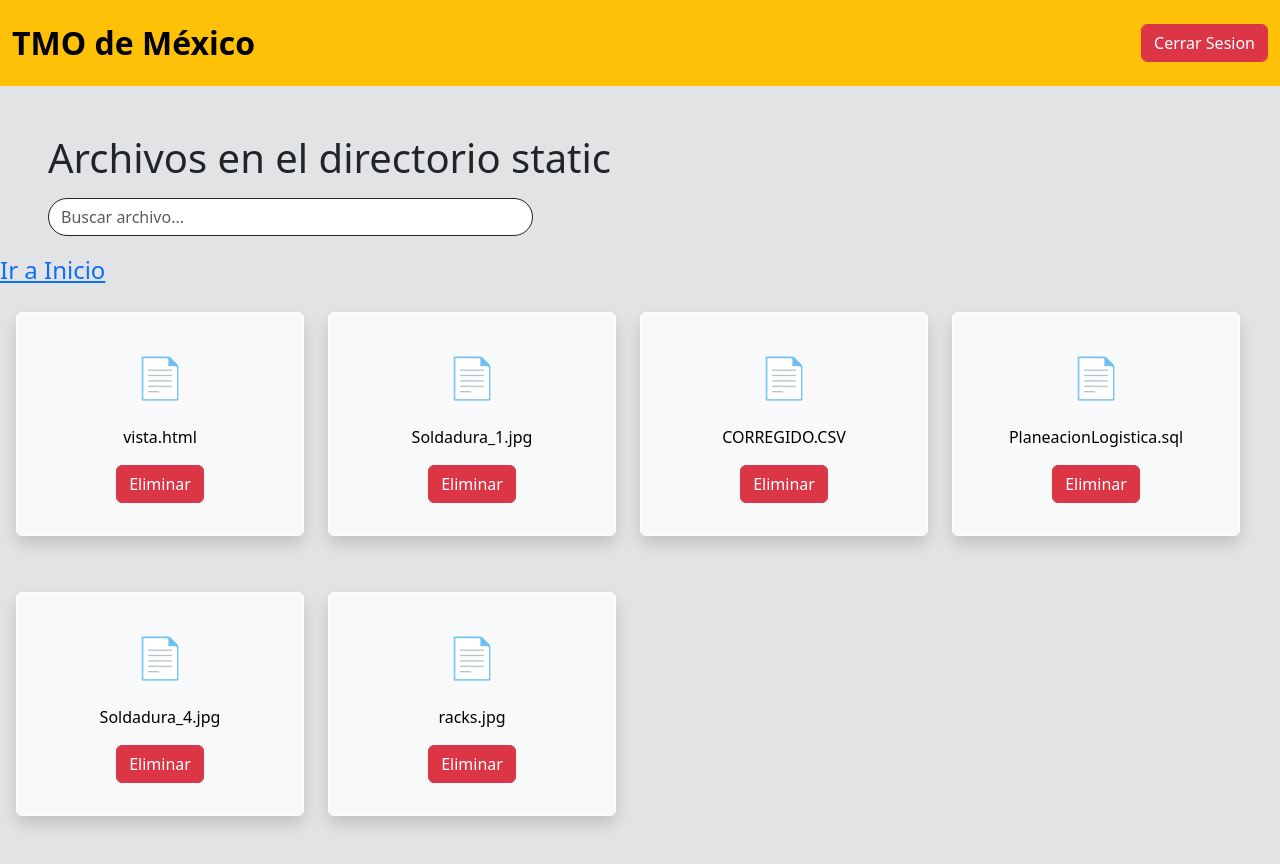
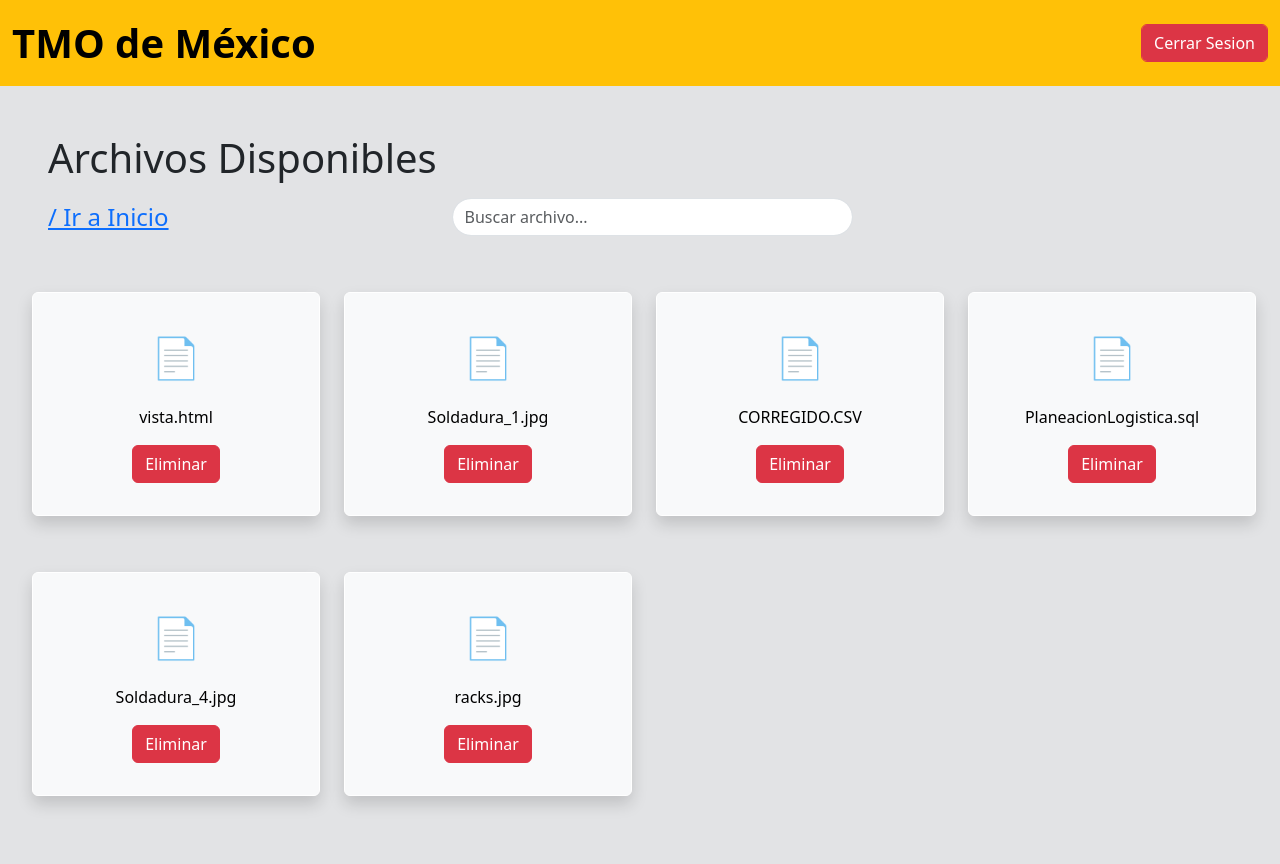
Before and after one commit to CarlosArce-tes/TMO-Area-Logistica, a Flask app: page /verarchivos in a window 1280 px wide. After the commit the page ends 807 px from the top, so only its background shows below. Run offline with Flask 3, Linux system fonts and the light colour scheme; some libraries are stand-ins or nearby versions.

```diff
--- a/app.py
+++ b/app.py
@@ -24,7 +24,7 @@ import csv
 import os
 from PyPDF2 import PdfReader
 from docx import Document
-from flask import Flask, render_template, request, session, redirect, url_for, flash
+from flask import Flask, render_template, request, session, redirect, url_for, flash, Response
 import mysql.connector
 from werkzeug.utils import secure_filename
 from flask_bootstrap import Bootstrap
@@ -54,12 +54,19 @@ app.config['CACHE_TYPE'] = 'null'
 UPLOAD_FOLDER = 'static'
 app.config['UPLOAD_FOLDER'] = UPLOAD_FOLDER
 # Configuración de la base de datos
+'''db_config = {
+    'host': 'db4free.net',
+    'user': 'carlostmo',
+    'password': 'carlos18',
+    'database': 'carlostmomysql',
+}'''
 db_config = {
     'host': '127.0.0.1',
     'user': 'root',
     'password': 'carlos18',
     'database': 'seguiorden',
 }
+
 
 #Funcion de conexion a la base de datos MySQL
 def get_db_connection():
@@ -80,6 +87,7 @@ def index():
     data = cursor.fetchall()
     #Cierre de la conexion a la base de datos
     close_db_connection(conn, cursor)
+
 
     return render_template('index.html')
 '''
@@ -249,14 +257,14 @@ y se puede acceder a cualquiera ruta escrubiendola en la URL
 
 @app.route('/cerrar')
 def cerrar():
+    # Clear session variables
     session.pop('id', None)
     session.pop('usuario', None)
     session.pop('password', None)
     session.pop('apellidos', None)
     session.pop('nombre', None)
 
+    # Redirect to the index page
     return redirect(url_for('index'))
-
-
 if __name__ == '__main__':
     app.run(debug=True, host='0.0.0.0')
--- a/templates/base.html
+++ b/templates/base.html
@@ -9,7 +9,7 @@
         integrity="sha384-T3c6CoIi6uLrA9TneNEoa7RxnatzjcDSCmG1MXxSR1GAsXEV/Dwwykc2MPK8M2HN" crossorigin="anonymous">
     <nav class="navbar bg-warning">
         <div class="container-fluid">
-            <a class="navbar-brand fw-bold fs-2 user-select-none">TMO de México</a>
+            <a class="navbar-brand fw-bold fs-1 user-select-none">TMO de México</a>
             <form class="d-flex" role="search">
                 <a class="ms-5 mt-3 mb-3 form-control btn btn-danger bg-danger-gradient"
                     href="{{url_for('cerrar')}}">Cerrar Sesion</a>
--- a/templates/login.html
+++ b/templates/login.html
@@ -9,7 +9,7 @@
         integrity="sha384-T3c6CoIi6uLrA9TneNEoa7RxnatzjcDSCmG1MXxSR1GAsXEV/Dwwykc2MPK8M2HN" crossorigin="anonymous">
 </head>
 
-<body>
+<body class="bg-secondary-subtle">
     <nav class="navbar bg-warning fixed-top">
         <a class="ms-5 navbar-brand fw-bold fs-2">TMO de México</a>
     </nav>
--- a/templates/pagos.html
+++ b/templates/pagos.html
@@ -4,8 +4,8 @@
 <div class="container">
     <div class="row align-items-center">
 
-        <h1 class="mt-5">Pagos </h1>
-        <a class="fs-4" href="{{url_for('inicio_usuario')}}">Ir a Inicio</a>
+        <h1 class="mt-3 fw-bold fs-1">Pagos </h1>
+        <a class="fs-4 link-underline link-underline-opacity-0 text-secondary" href="{{url_for('inicio_usuario')}}">Ir a Inicio</a>
         <a class="btn bg-secondary col-3 mt-5 mb-5" href="{{url_for('agregarPago')}}">Agregar Pagos</a>
         <div class=" border rounded shadow p-3 mb-5 bg-body-tertiary rounded ">
 
--- a/templates/verarchivos.html
+++ b/templates/verarchivos.html
@@ -2,16 +2,17 @@
 {% block title %}Archivos | Logistica{% endblock %}
 {% block content %}
 <div class="mt-5">
-    <h1 class="mt-5 ms-5">Archivos en el directorio static</h1>
+    <h1 class="mt-5 ms-5">Archivos Disponibles</h1>
     <form action="{{ url_for('verarchivos') }}" method="post" class="mt-3 mb-3">
-        <div class="col-5">
-            <div class="input-group col-5">
-                <input type="text" class="ms-5 form-control rounded-pill border-dark" placeholder="Buscar archivo..." id="searchInput" name="search">
+        <div class="col-8">
+            <div class="hstack">
+                <a class="fs-4 ms-5 col-5" href="{{ url_for('inicio_usuario') }}">/ Ir a Inicio</a>
+                <input type="text" class="ms-5 form-control rounded-pill fs-6" placeholder="Buscar archivo..." id="searchInput" name="search">
             </div>
         </div>
     </form>
-    <a class="fs-4" href="{{ url_for('inicio_usuario') }}">Ir a Inicio</a>
-    <div class="d-flex flex-wrap mt-3" id="filesContainer">
+
+    <div class="d-flex flex-wrap mt-5 ms-3" id="filesContainer">
         {% for file in files %}
         <div class="ms-3 card text-center m-2 shadow p-3 mb-5 bg-body-tertiary rounded border-white" style="width: 18rem;">
             <h1 class="mt-4 fs-1">📄</h1>
```
Also changed, not shown: templates/cerrar.html (added, +15 -0 lines), templates/index.html (+22 -5 lines).
